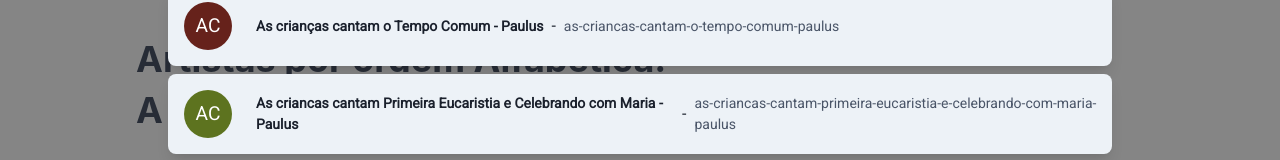
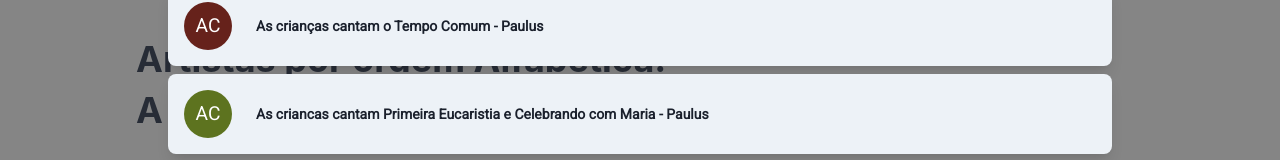
Before and after one commit to PauloLuan/cifras-catolicas, a Next.js app: page / in a window 1280 px wide. Both pictures are taken after a click on the element 497 px from the left and 36 px from the top of the page. Shown: the part 634-794 px from the top of the page. Built offline with nearby package versions, Linux system fonts and the light colour scheme; a web font is replaced by a local one.

Commit message:
removed slug from card component

```diff
--- a/src/components/Search/SearchResultCard/search-result-card.component.tsx
+++ b/src/components/Search/SearchResultCard/search-result-card.component.tsx
@@ -70,14 +70,14 @@ export const SearchResultCard = ({
               >
                 {artistName}
               </chakra.h1>
-              <chakra.p m={2}>-</chakra.p>
+              {/* <chakra.p m={2}>-</chakra.p>
               <chakra.p
                 fontSize={['sm']}
                 fontWeight="hairline"
                 color={useColorModeValue('gray.600', 'gray.200')}
               >
                 {musicName}
-              </chakra.p>
+              </chakra.p> */}
             </Box>
           </Flex>
         </Flex>
```
